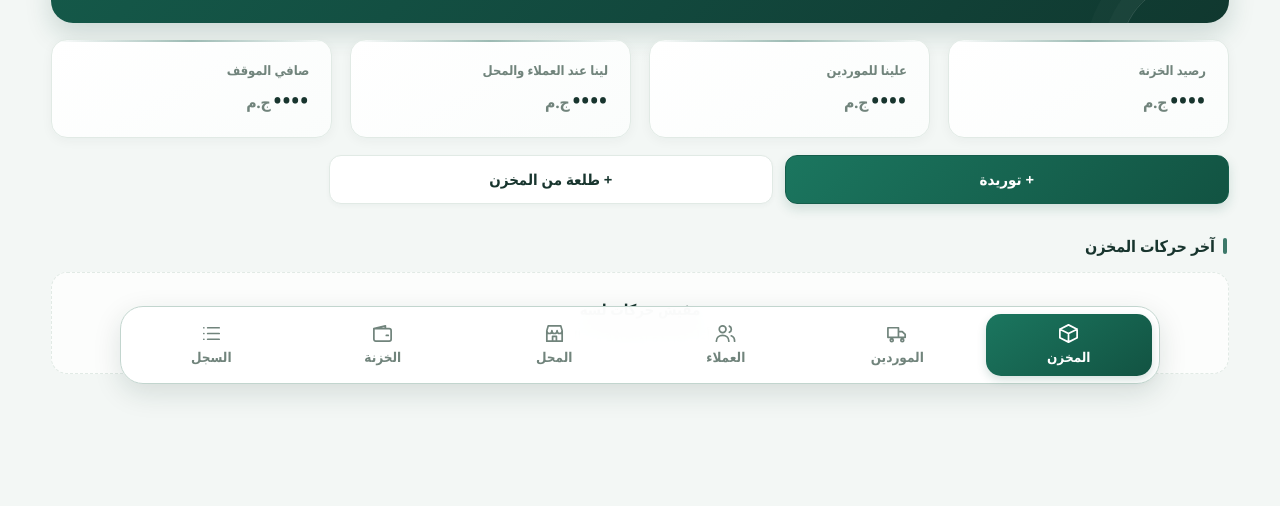
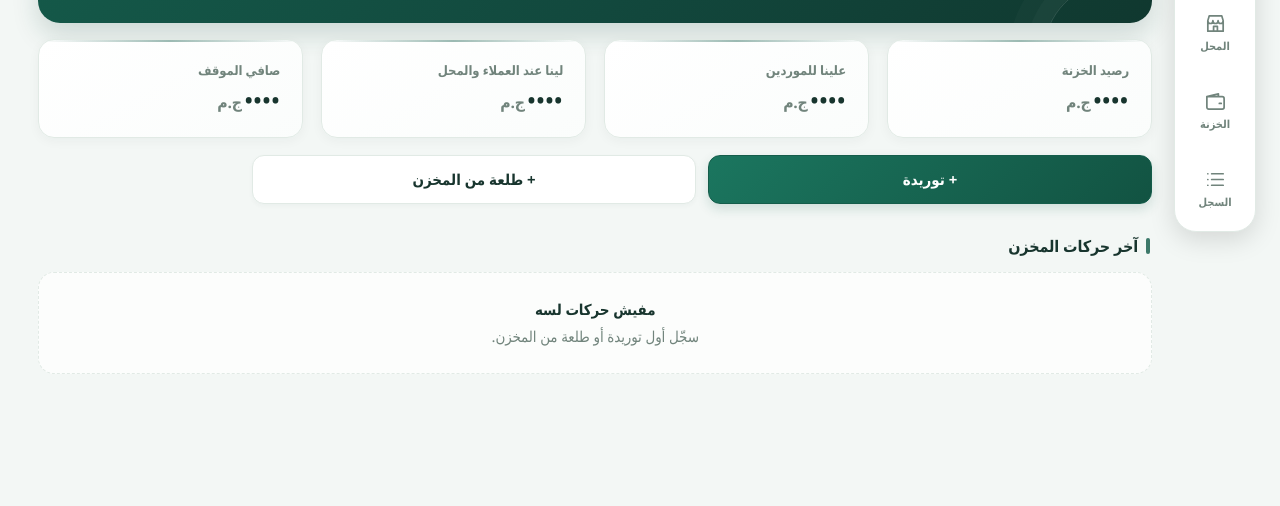
Before and after one commit to midoa46-dot/hesabat-makhzan-pwa, a plain HTML site: page index.html in a window 1280 px wide. Shown: the part 407-913 px from the top of the page. After the commit the page ends 817 px from the top, so only its background shows below. Drawn offline with Linux system fonts and the light colour scheme.

Commit message:
Add files via upload
900px

```diff
--- a/index.html
+++ b/index.html
@@ -285,6 +285,43 @@ nav.tabs button[aria-current="page"]{background:linear-gradient(145deg,#1b765f,#
  #app{max-width:1480px}.pair{gap:20px}
  .hero{padding:36px 40px 30px}.hero .big{font-size:54px}
  .stat .val{font-size:23px}nav.tabs .in{max-width:1120px}
+}
+
+
+/* Desktop navigation rail: right side on laptops, bottom bar remains on mobile */
+@media (min-width:900px){
+ body{padding-right:clamp(112px,9vw,142px);padding-left:clamp(28px,3vw,64px)}
+ #app{max-width:1360px;padding-bottom:36px}
+ nav.tabs{
+  left:auto;right:18px;top:50%;bottom:auto;transform:translateY(-50%);
+  width:76px;padding:0;background:transparent;border:0;pointer-events:none;
+ }
+ nav.tabs .in{
+  width:76px;max-width:none;margin:0;padding:7px;gap:7px;
+  display:flex;flex-direction:column;align-items:stretch;
+  background:var(--surface);border:1px solid var(--line);border-radius:22px;
+  box-shadow:0 8px 26px rgba(0,0,0,.13);pointer-events:auto;
+ }
+ nav.tabs button{
+  flex:0 0 auto;width:100%;min-width:0;min-height:66px;padding:7px 2px;
+  display:flex;flex-direction:column;align-items:center;justify-content:center;gap:4px;
+  border:0;border-radius:15px;font-size:10.5px;line-height:1.25;white-space:normal;
+ }
+ nav.tabs button[aria-current="page"]{background:var(--accent);color:var(--on-accent);border:0}
+ nav.tabs .ic{width:22px;height:22px}
+ .toast{bottom:24px}
+}
+@media (min-width:1200px){
+ body{padding-right:clamp(128px,10vw,160px)}
+ nav.tabs{right:24px;width:82px}
+ nav.tabs .in{width:82px;padding:8px;gap:8px}
+ nav.tabs button{min-height:70px;font-size:11px}
+ nav.tabs .ic{width:23px;height:23px}
+}
+@media (max-height:620px) and (min-width:900px){
+ nav.tabs{top:12px;bottom:12px;transform:none;overflow-y:auto;scrollbar-width:thin}
+ nav.tabs .in{min-height:100%;justify-content:center}
+ nav.tabs button{min-height:56px}
 }
 
 </style></head><body>
```
